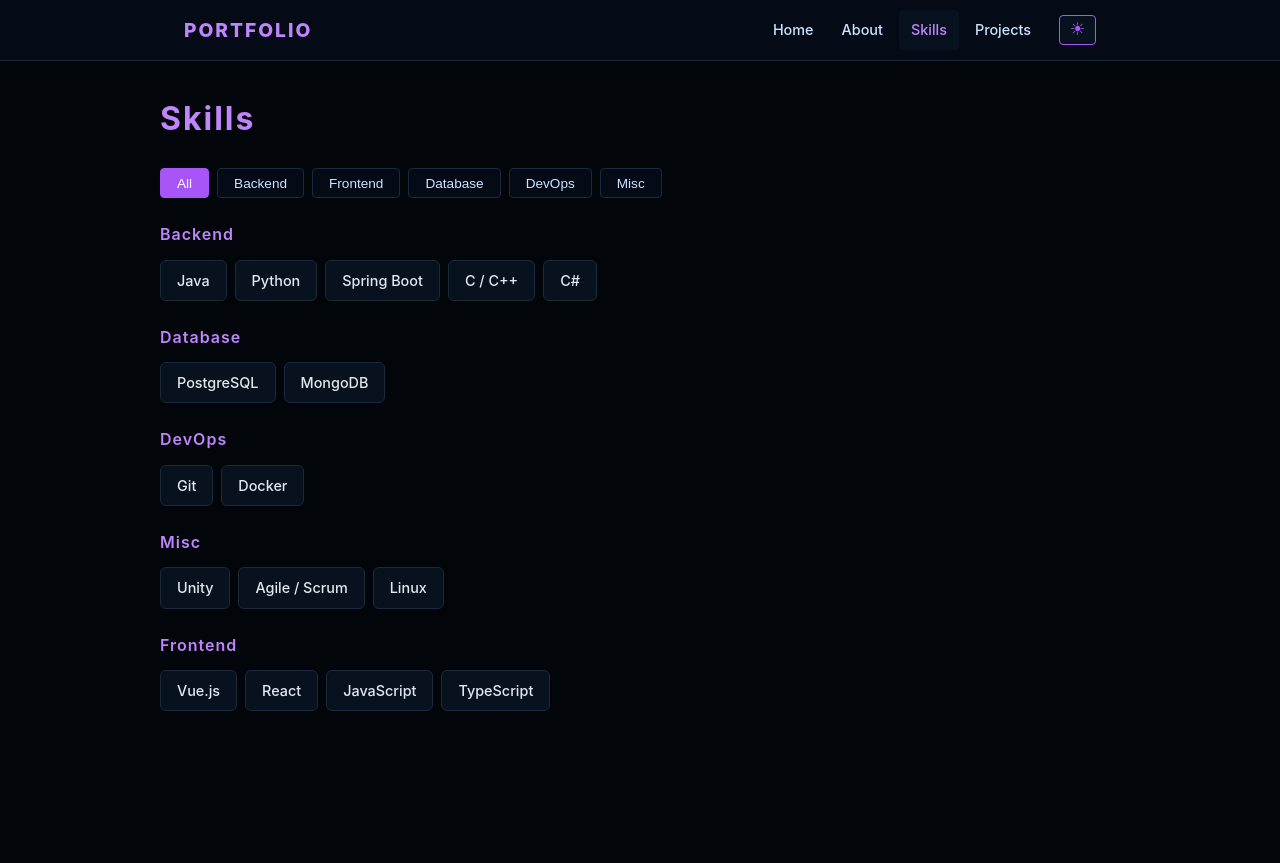
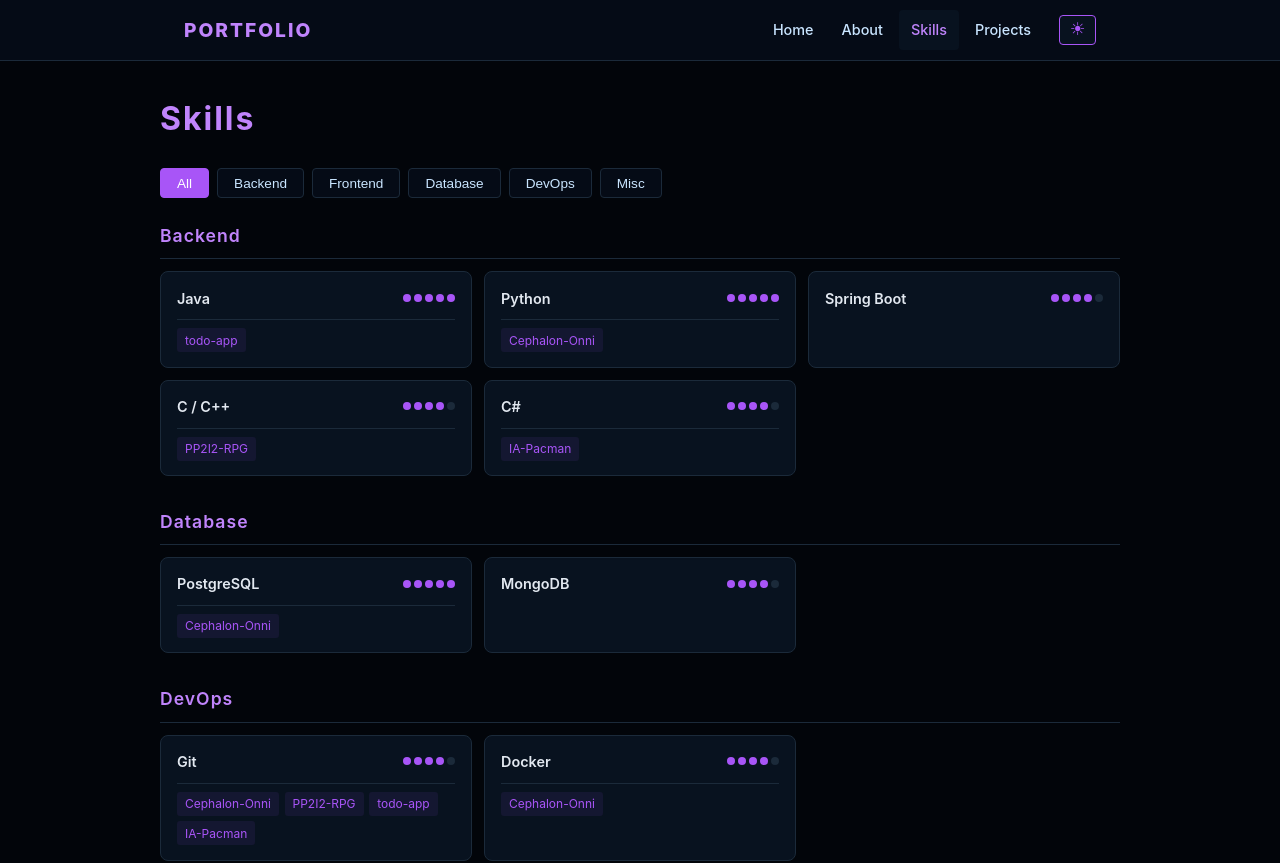
Before and after one commit to OnyxALeroy/OnyxALeroy.github.io, a Vue app in the folder frontend/portfolio/: page /skills in a window 1280 px wide. Shown: the top 863 px of the page. Before the commit the page ends 801 px from the top, so only its background shows below. Built offline with nearby package versions, Linux system fonts and the light colour scheme.

Commit message:
[FEAT] Refactoring skills

```diff
--- a/frontend/portfolio/src/data/skills.json
+++ b/frontend/portfolio/src/data/skills.json
@@ -1,18 +1,18 @@
 [
-  { "id": 1, "name": "Java", "category": "Backend", "iconUrl": null, "proficiency": 90 },
-  { "id": 2, "name": "Spring Boot", "category": "Backend", "iconUrl": null, "proficiency": 85 },
-  { "id": 3, "name": "C / C++", "category": "Backend", "iconUrl": null, "proficiency": 80 },
-  { "id": 3, "name": "C#", "category": "Backend", "iconUrl": null, "proficiency": 80 },
-  { "id": 3, "name": "Python", "category": "Backend", "iconUrl": null, "proficiency": 90 },
-  { "id": 4, "name": "JavaScript", "category": "Frontend", "iconUrl": null, "proficiency": 60 },
-  { "id": 5, "name": "TypeScript", "category": "Frontend", "iconUrl": null, "proficiency": 60 },
-  { "id": 6, "name": "React", "category": "Frontend", "iconUrl": null, "proficiency": 65 },
-  { "id": 7, "name": "Vue.js", "category": "Frontend", "iconUrl": null, "proficiency": 80 },
-  { "id": 8, "name": "PostgreSQL", "category": "Database", "iconUrl": null, "proficiency": 90 },
-  { "id": 9, "name": "MongoDB", "category": "Database", "iconUrl": null, "proficiency": 75 },
-  { "id": 10, "name": "Docker", "category": "DevOps", "iconUrl": null, "proficiency": 70 },
-  { "id": 11, "name": "Git", "category": "DevOps", "iconUrl": null, "proficiency": 85 },
-  { "id": 11, "name": "Unity", "category": "Misc", "iconUrl": null, "proficiency": 85 },
-  { "id": 12, "name": "Agile / Scrum", "category": "Misc", "iconUrl": null, "proficiency": 70 },
-  { "id": 13, "name": "Linux", "category": "Misc", "iconUrl": null, "proficiency": 50 }
+  { "id": 1, "name": "Java", "category": "Backend", "proficiency": 90, "githubUrls": ["https://github.com/OnyxALeroy/todo-app"] },
+  { "id": 2, "name": "Spring Boot", "category": "Backend", "proficiency": 85, "githubUrls": [] },
+  { "id": 3, "name": "C / C++", "category": "Backend", "proficiency": 80, "githubUrls": ["https://github.com/OnyxALeroy/PP2I2-RPG"] },
+  { "id": 3, "name": "C#", "category": "Backend", "proficiency": 80, "githubUrls": ["https://github.com/OnyxALeroy/IA-Pacman"] },
+  { "id": 3, "name": "Python", "category": "Backend", "proficiency": 90, "githubUrls": ["https://github.com/OnyxALeroy/Cephalon-Onni"] },
+  { "id": 4, "name": "JavaScript", "category": "Frontend", "proficiency": 60, "githubUrls": [] },
+  { "id": 5, "name": "TypeScript", "category": "Frontend", "proficiency": 60, "githubUrls": ["https://github.com/OnyxALeroy/Cephalon-Onni"] },
+  { "id": 6, "name": "React", "category": "Frontend", "proficiency": 65, "githubUrls": [] },
+  { "id": 7, "name": "Vue.js", "category": "Frontend", "proficiency": 80, "githubUrls": ["https://github.com/OnyxALeroy/Cephalon-Onni"] },
+  { "id": 8, "name": "PostgreSQL", "category": "Database", "proficiency": 90, "githubUrls": ["https://github.com/OnyxALeroy/Cephalon-Onni"] },
+  { "id": 9, "name": "MongoDB", "category": "Database", "proficiency": 75, "githubUrls": [] },
+  { "id": 10, "name": "Docker", "category": "DevOps", "proficiency": 70, "githubUrls": ["https://github.com/OnyxALeroy/Cephalon-Onni"] },
+  { "id": 11, "name": "Git", "category": "DevOps", "proficiency": 85, "githubUrls": ["https://github.com/OnyxALeroy/Cephalon-Onni", "https://github.com/OnyxALeroy/PP2I2-RPG", "https://github.com/OnyxALeroy/todo-app", "https://github.com/OnyxALeroy/IA-Pacman"] },
+  { "id": 11, "name": "Unity", "category": "Misc", "proficiency": 85, "githubUrls": ["https://github.com/OnyxALeroy/IA-Pacman"] },
+  { "id": 12, "name": "Agile / Scrum", "category": "Misc", "proficiency": 70, "githubUrls": [] },
+  { "id": 13, "name": "Linux", "category": "Misc", "proficiency": 50, "githubUrls": [] }
 ]
--- a/frontend/portfolio/src/pages/Skills.vue
+++ b/frontend/portfolio/src/pages/Skills.vue
@@ -4,6 +4,10 @@
 
 const skills = ref(skillsData)
 const activeCategory = ref<string | null>(null)
+
+function repoName(url: string): string {
+  return url.substring(url.lastIndexOf('/') + 1)
+}
 
 const categories = computed(() => {
   const set = new Set(skills.value.map((s) => s.category))
@@ -27,6 +31,10 @@
     .filter((s) => s.category === activeCategory.value)
     .sort((a, b) => b.proficiency - a.proficiency)
 })
+
+function dotCount(proficiency: number): number {
+  return Math.round(proficiency / 20)
+}
 </script>
 
 <template>
@@ -60,28 +68,76 @@
           class="category-group"
         >
           <h2 class="category__title">{{ cat }}</h2>
-          <div class="skills-chips">
-            <span
+          <div class="skills-grid">
+            <div
               v-for="skill in catSkills"
               :key="skill.id + skill.name"
-              class="chip"
-              :style="{ '--rank': (catSkills.indexOf(skill) + 1) }"
+              class="skill-card"
             >
-              {{ skill.name }}
-            </span>
+              <div class="skill-card__head">
+                <span class="skill-card__name">{{ skill.name }}</span>
+                <div class="skill-dots">
+                  <span
+                    v-for="i in 5"
+                    :key="i"
+                    class="dot"
+                    :class="{ 'dot--filled': i <= dotCount(skill.proficiency) }"
+                  ></span>
+                </div>
+              </div>
+              <div
+                v-if="skill.githubUrls.length"
+                class="skill-card__projects"
+              >
+                <a
+                  v-for="url in skill.githubUrls"
+                  :key="url"
+                  :href="url"
+                  target="_blank"
+                  rel="noopener"
+                  class="skill-project-link"
+                >
+                  {{ repoName(url) }}
+                </a>
+              </div>
+            </div>
           </div>
         </div>
       </div>
 
-      <div v-else-if="filtered.length" class="skills-chips">
-        <span
+      <div v-else-if="filtered.length" class="skills-grid">
+        <div
           v-for="skill in filtered"
           :key="skill.id + skill.name"
-          class="chip"
-          :style="{ '--rank': (filtered.indexOf(skill) + 1) }"
+          class="skill-card"
         >
-          {{ skill.name }}
-        </span>
+          <div class="skill-card__head">
+            <span class="skill-card__name">{{ skill.name }}</span>
+            <div class="skill-dots">
+              <span
+                v-for="i in 5"
+                :key="i"
+                class="dot"
+                :class="{ 'dot--filled': i <= dotCount(skill.proficiency) }"
+              ></span>
+            </div>
+          </div>
+          <div
+            v-if="skill.githubUrls.length"
+            class="skill-card__projects"
+          >
+            <a
+              v-for="url in skill.githubUrls"
+              :key="url"
+              :href="url"
+              target="_blank"
+              rel="noopener"
+              class="skill-project-link"
+            >
+              {{ repoName(url) }}
+            </a>
+          </div>
+        </div>
       </div>
 
       <p v-else class="empty">No skills to display.</p>
@@ -142,38 +198,90 @@
 .skills-categories {
   display: flex;
   flex-direction: column;
-  gap: 1.5rem;
+  gap: 2rem;
 }
 
 .category__title {
   color: var(--accent-light);
-  font-size: 1rem;
+  font-size: 1.1rem;
   font-weight: 600;
   margin-bottom: 0.75rem;
   letter-spacing: 1px;
+  border-bottom: 1px solid var(--border);
+  padding-bottom: 0.5rem;
 }
 
-.skills-chips {
+.skills-grid {
+  display: grid;
+  grid-template-columns: repeat(auto-fill, minmax(240px, 1fr));
+  gap: 0.75rem;
+}
+
+.skill-card {
+  background: var(--bg-card);
+  border: 1px solid var(--border);
+  border-radius: 8px;
+  padding: 0.9rem 1rem;
+  transition: all 0.2s;
+}
+
+.skill-card:hover {
+  border-color: var(--accent);
+  transform: translateY(-1px);
+}
+
+.skill-card__head {
   display: flex;
-  flex-wrap: wrap;
+  align-items: center;
+  justify-content: space-between;
   gap: 0.5rem;
 }
 
-.chip {
-  background: var(--bg-card);
-  border: 1px solid var(--border);
-  border-radius: 6px;
-  padding: 0.5rem 1rem;
+.skill-card__name {
+  color: var(--text-heading);
   font-size: 0.9rem;
-  font-weight: 500;
-  color: var(--text-heading);
+  font-weight: 600;
+}
+
+.skill-dots {
+  display: flex;
+  gap: 3px;
+}
+
+.dot {
+  width: 8px;
+  height: 8px;
+  border-radius: 50%;
+  background: var(--border);
+  transition: background 0.2s;
+}
+
+.dot--filled {
+  background: var(--accent);
+}
+
+.skill-card__projects {
+  display: flex;
+  flex-wrap: wrap;
+  gap: 0.35rem;
+  margin-top: 0.6rem;
+  padding-top: 0.5rem;
+  border-top: 1px solid var(--border);
+}
+
+.skill-project-link {
+  font-size: 0.75rem;
+  padding: 0.15rem 0.5rem;
+  border-radius: 3px;
+  background: rgba(168, 85, 247, 0.08);
+  color: var(--accent);
   transition: all 0.2s;
 }
 
-.chip:hover {
-  border-color: var(--accent);
-  color: var(--accent);
-  transform: translateY(-1px);
+.skill-project-link:hover {
+  background: var(--accent);
+  color: var(--btn-text);
+  text-decoration: none;
 }
 
 .empty {
```
